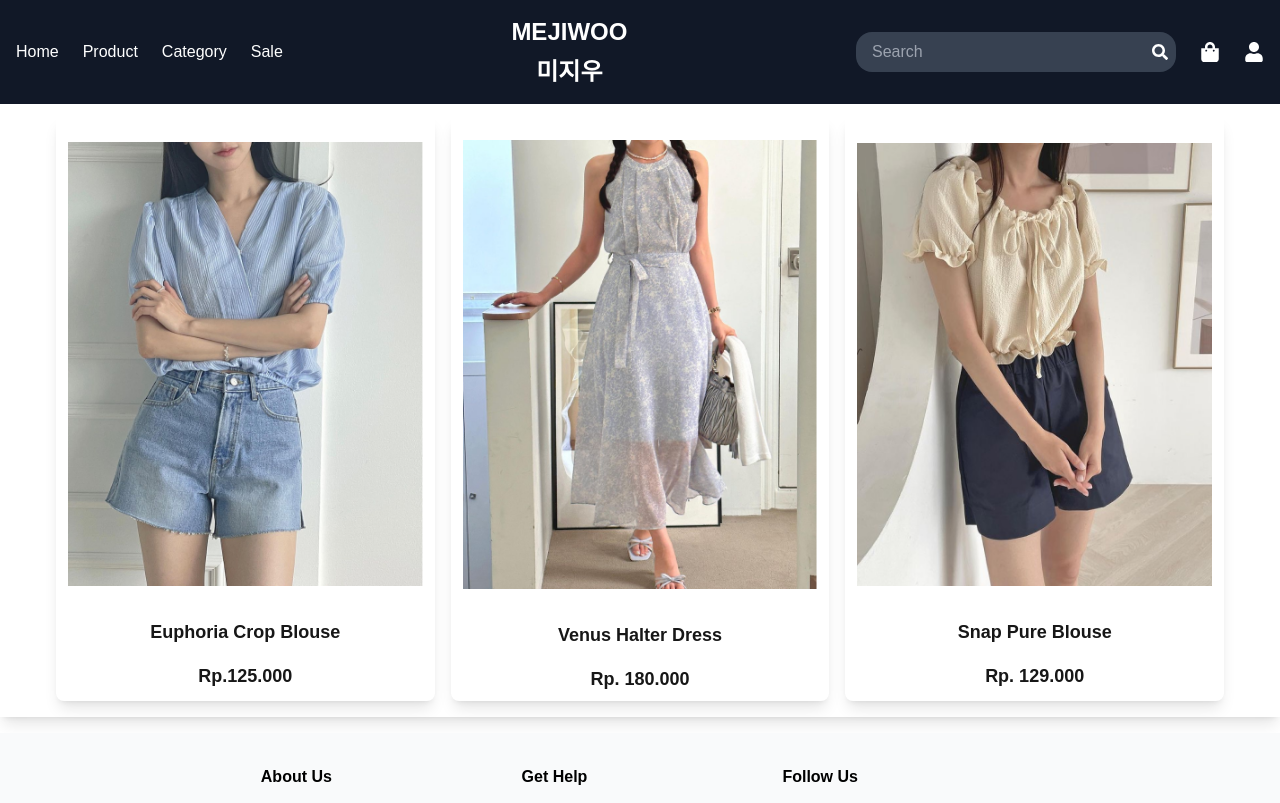
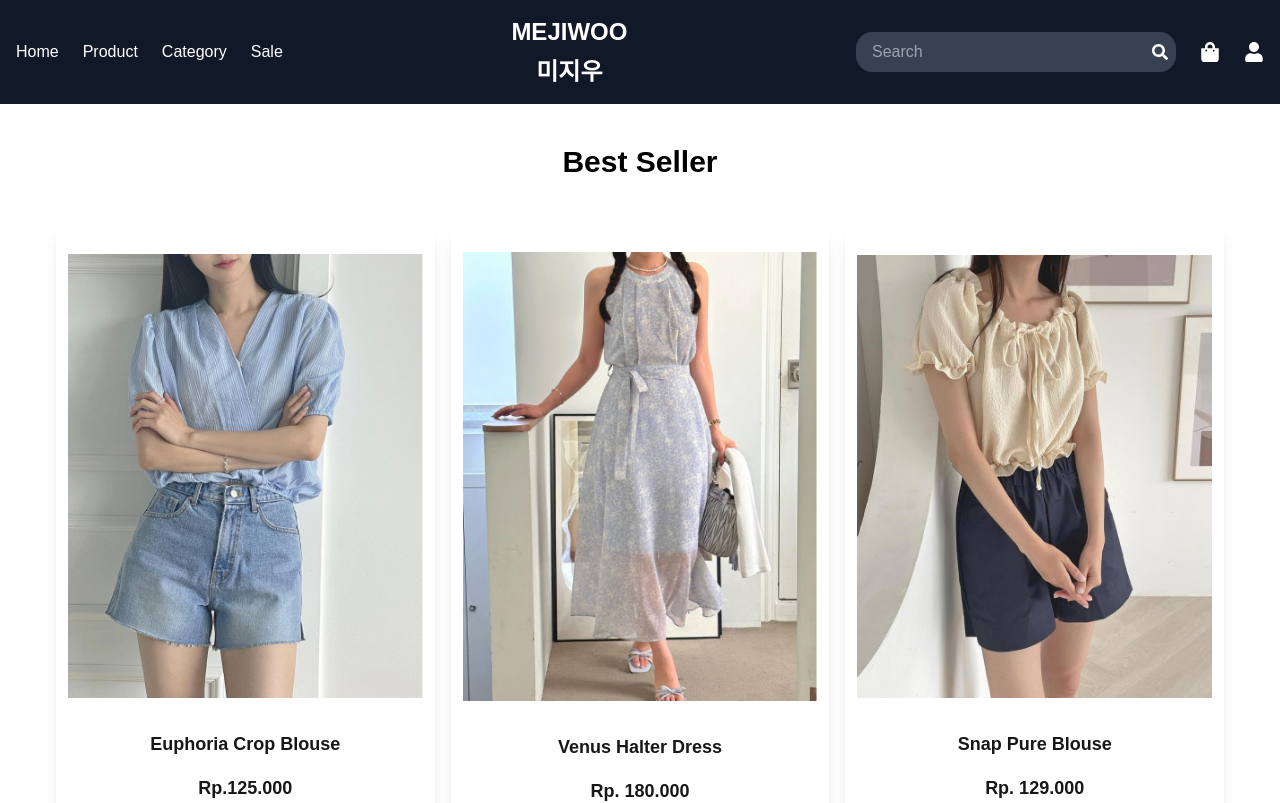
Before and after one commit to Anoushey-chandio/e-commerce, a Next.js app: page /seller in a window 1280 px wide. Shown: the top 803 px of the page. Built offline with nearby package versions, Linux system fonts and the light colour scheme.

Commit message:
Update page.tsx

```diff
--- a/src/app/seller/page.tsx
+++ b/src/app/seller/page.tsx
@@ -2,7 +2,7 @@ import Image from 'next/image';
 
 const BestSeller = () => {
   return (
-    <section>
+    <section  className='mt-32' >
       {/* Section Title */}
       <div className="flex justify-center m-4 p-4">
         <h1 className="text-black font-semibold text-center text-3xl">
```
